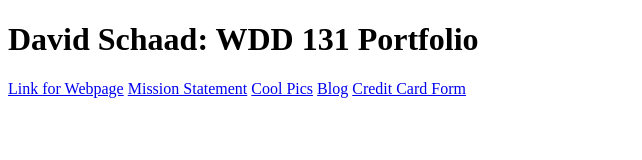
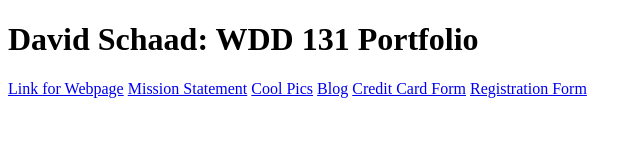
Before and after one commit to dschaad/wdd131, a plain HTML site: page index.html in a window 1280 px wide. Shown: the whole page, without its empty margins (0-642 px from the left). Drawn offline with Linux system fonts and the light colour scheme.

Commit message:
added link for registration form

```diff
--- a/index.html
+++ b/index.html
@@ -19,6 +19,7 @@
         <a href="coolpics/index.html">Cool Pics</a>
         <a href="blog/index.html">Blog</a>
         <a href="creditcard/index.html">Credit Card Form</a>
+        <a href="register/index.html">Registration Form</a>
     </main>
 
     <footer>
```
